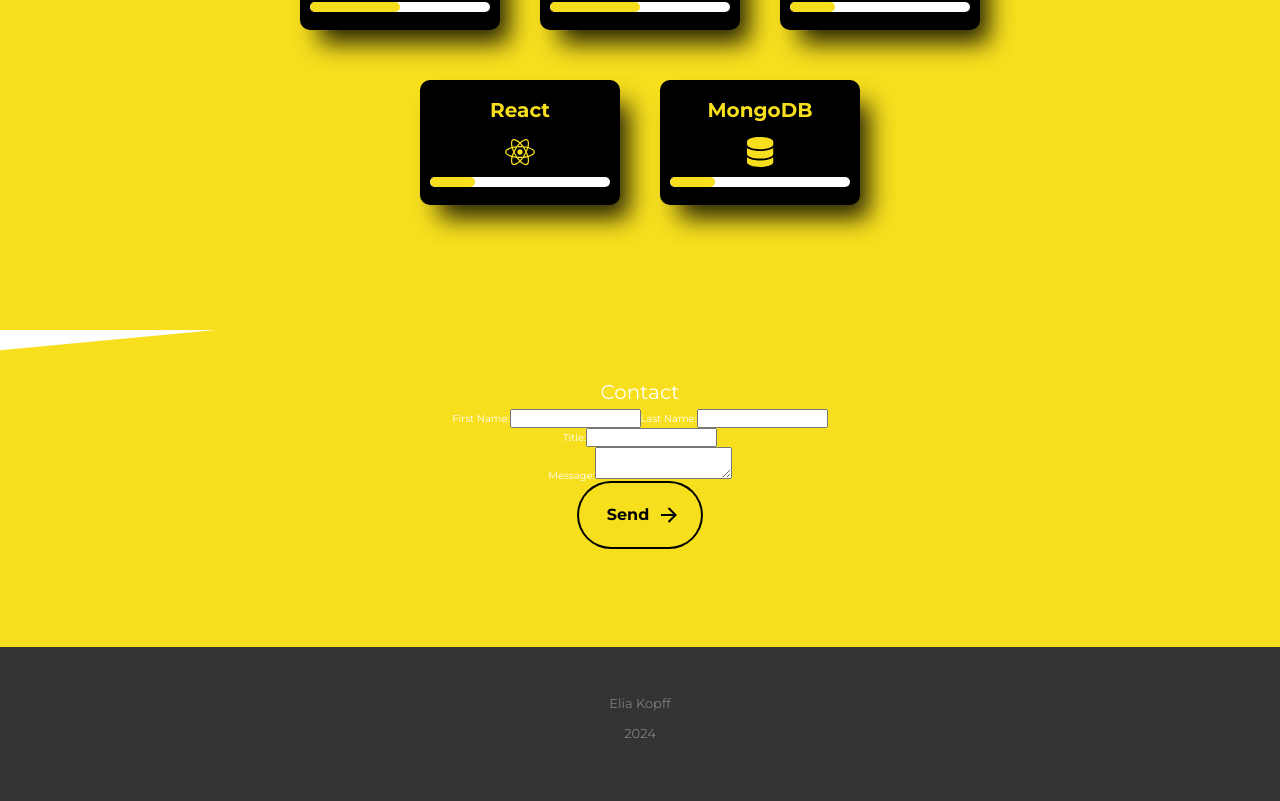
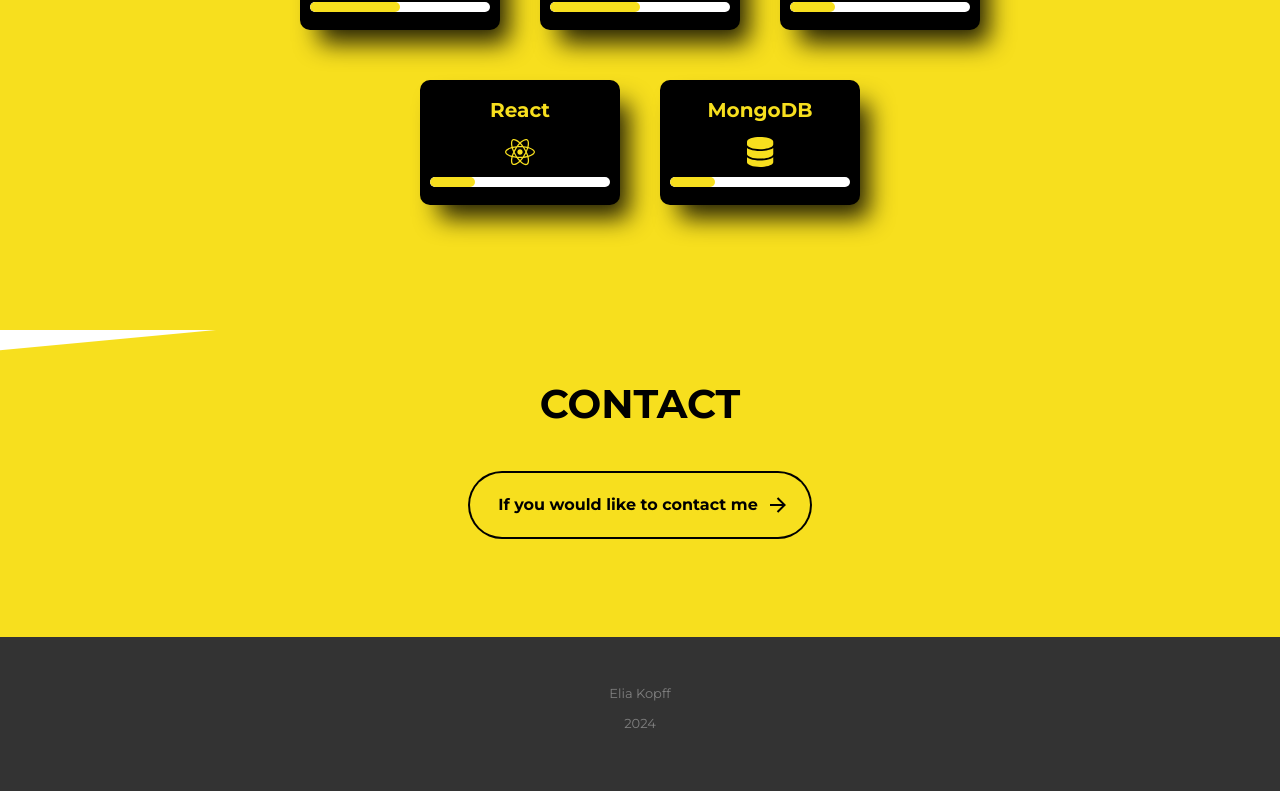
Before and after one commit to littlekanine/PorteFolio_React, a React (Create React App) app: page / in a window 1280 px wide. Shown: the part 2078-2879 px from the top of the page. Built offline with nearby package versions, Linux system fonts and the light colour scheme.

Commit message:
fix animation / add mailto

```diff
--- a/src/component/about/About.js
+++ b/src/component/about/About.js
@@ -18,7 +18,7 @@ function About() {
 									<br />I want to create, improve, undertake.
 								</p>
 								<p className="about-wrapper__info-text">Curiosity brings knowledge</p>
-								<div className="social-links">
+								<div className="social-links about-wrapper__link">
 									<a
 										href="https://www.linkedin.com/in/elia-kopff-16064b228/?original_referer=https%3A%2F%2Fwww%2Egoogle%2Ecom%2F&originalSubdomain=fr"
 										target="_blank"
--- a/src/component/buttons/Buttons.js
+++ b/src/component/buttons/Buttons.js
@@ -1,11 +1,12 @@
 import React from 'react';
 
-function Buttons({ message, SvgLeft, SvgRight, Enveloppe }) {
+function Buttons({ message, SvgLeft, SvgRight, SvgEnvellope }) {
 	return (
 		<div className="flex">
 			{SvgLeft && <SvgLeft className="arr-2" />}
 			<span className="text">{message}</span>
 			<span className="circle"></span>
+			{SvgEnvellope && <SvgEnvellope className="enveloppe" />}
 			{SvgRight && <SvgRight className="arr-1" />}
 		</div>
 	);
--- a/src/sass/components/_buttons.scss
+++ b/src/component/buttons/_buttons.scss
@@ -38,6 +38,10 @@
 		transform: rotate(90deg);
 	}
 
+	.enveloppe {
+		left: -25%;
+	}
+
 	.circle {
 		position: absolute;
 		top: 50%;
@@ -68,6 +72,10 @@
 		}
 
 		.arr-2 {
+			left: 16px;
+		}
+
+		.enveloppe {
 			left: 16px;
 		}
 
--- a/src/component/cardsStack/CardsStacks.js
+++ b/src/component/cardsStack/CardsStacks.js
@@ -22,7 +22,7 @@ function CardsStack() {
 			<section className="card-section">
 				<h1 className="section-title">Skills</h1>
 				{chunkedSkills.map((row, rowIndex) => (
-					<div className="card-stack about-wrapper__image load-hidden" key={rowIndex}>
+					<div className="card-stack section-cardStacks load-hidden" key={rowIndex}>
 						{row.map((skill, index) => (
 							<div className="card-contain " key={index}>
 								<div className="card">
--- a/src/component/contactForm/ContactForm.js
+++ b/src/component/contactForm/ContactForm.js
@@ -1,37 +1,15 @@
 import Buttons from '../buttons/Buttons';
-import { ArrowLeft, ArrowRight, Enveloppe } from '../svgComponent/SvgComponent';
+import { ArrowRight, Enveloppe } from '../svgComponent/SvgComponent';
 
 function ContactForm() {
 	return (
 		<div>
-			<section id="contact">
-				<div class="form-container">
-					<h2>Contact</h2>
-					<form action="/submit-form" method="post" className="form">
-						<div className="name-form">
-							<div class="form-group">
-								<label for="first-name">First Name:</label>
-								<input type="text" id="first-name" name="first_name" required></input>
-							</div>
-							<div class="form-group">
-								<label for="last-name">Last Name:</label>
-								<input type="text" id="last-name" name="last_name" required></input>
-							</div>
-						</div>
-						<div class="form-group title">
-							<label for="title">Title:</label>
-							<input type="text" id="title" name="title" required></input>
-						</div>
-						<div class="form-group">
-							<label for="message">Message:</label>
-							<textarea id="message" name="message" required></textarea>
-						</div>
-						<div class="form-button hero-cta load-hidden">
-							<a rel="noreferrer" class="animated-button" href="#about">
-								<Buttons message={'Send'} SvgRight={ArrowRight} Enveloppe={Enveloppe} />
-							</a>
-						</div>
-					</form>
+			<section id="contact" className="form">
+				<h1 className="section-title">Contact</h1>
+				<div class="form-button hero-cta load-hidden">
+					<a rel="noreferrer" class="animated-button" href="mailto:elia.kopff3891@gmail.com">
+						<Buttons class="animated-button" message={'If you would like to contact me'} SvgRight={ArrowRight} SvgEnvellope={Enveloppe} />
+					</a>
 				</div>
 			</section>
 		</div>
--- a/src/component/contactForm/contactForm.scss
+++ b/src/component/contactForm/contactForm.scss
@@ -4,16 +4,3 @@
 	align-items: center;
 	flex-direction: column;
 }
-
-.name-form {
-	display: flex;
-	justify-content: center;
-	flex-direction: row;
-}
-
-.form-button {
-	width: 60%;
-	display: flex;
-	justify-content: center;
-	align-content: center;
-}
--- a/src/component/project/Projects.js
+++ b/src/component/project/Projects.js
@@ -43,9 +43,9 @@ function Projects() {
 			<section id="projects">
 				<div className="container">
 					<div className="project-wrapper">
-						<h2 className="section-title dark-blue-text">Projects</h2>
+						<h2 className="section-title dark-blue-text section-title-project">Projects</h2>
 						<div className="wrapper">
-							<div className="items about-wrapper__image load-hidden" id="project-items">
+							<div className="items section-project load-hidden" id="project-items">
 								{ProjectsData.map((project) => {
 									const imagePath = require(`../../asset/img/${project.img}`);
 									const isClicked = project.id === expandedProjectId;
--- a/src/data/scrollRevealConfig.js
+++ b/src/data/scrollRevealConfig.js
@@ -11,6 +11,30 @@ export const targetElements = [
 		element: '.section-title',
 		animation: {
 			delay: 300,
+			distance: '0px',
+			origin: 'bottom',
+		},
+	},
+	{
+		element: '.section-title-project',
+		animation: {
+			delay: 2000,
+			distance: '0px',
+			origin: 'bottom',
+		},
+	},
+	{
+		element: '.section-project',
+		animation: {
+			delay: 2500,
+			distance: '0px',
+			origin: 'bottom',
+		},
+	},
+	{
+		element: '.section-cardStacks',
+		animation: {
+			delay: 1000,
 			distance: '0px',
 			origin: 'bottom',
 		},
@@ -40,6 +64,13 @@ export const targetElements = [
 		element: '.about-wrapper__info',
 		animation: {
 			delay: 1000,
+			origin: window.innerWidth > 768 ? 'left' : 'bottom',
+		},
+	},
+	{
+		element: '.about-wrapper__link',
+		animation: {
+			delay: 1500,
 			origin: window.innerWidth > 768 ? 'left' : 'bottom',
 		},
 	},
--- a/src/styles.scss
+++ b/src/styles.scss
@@ -7,7 +7,7 @@
 @import './sass/base/base';
 @import './sass/base/typography';
 
-@import './sass/components/buttons';
+@import './component/buttons/buttons';
 @import './component/project/project';
 
 @import './sass/layout/footer';
```
